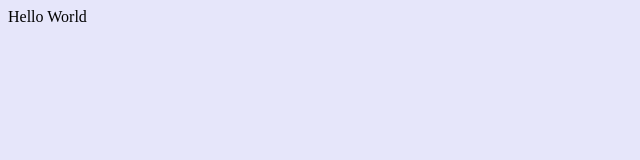
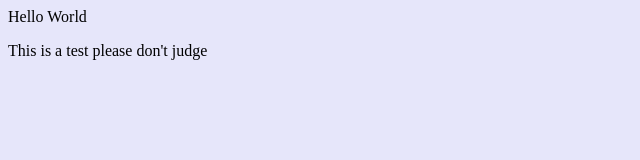
Before and after one commit to nealthakkar/nealthakkar.github.io, a plain HTML site: page index.html in a window 1280 px wide. Shown: the whole page, without its empty margins (0-640 px from the left). Drawn offline with Linux system fonts and the light colour scheme.

Commit message:
Paragraph Test
Added a random paragraph

```diff
--- a/index.html
+++ b/index.html
@@ -3,5 +3,6 @@
 	<body bgcolor="#E6E6FA">
 	<body>
 		Hello World
+		<p>This is a test please don't judge</p>
 	</body>
 </html>
```
